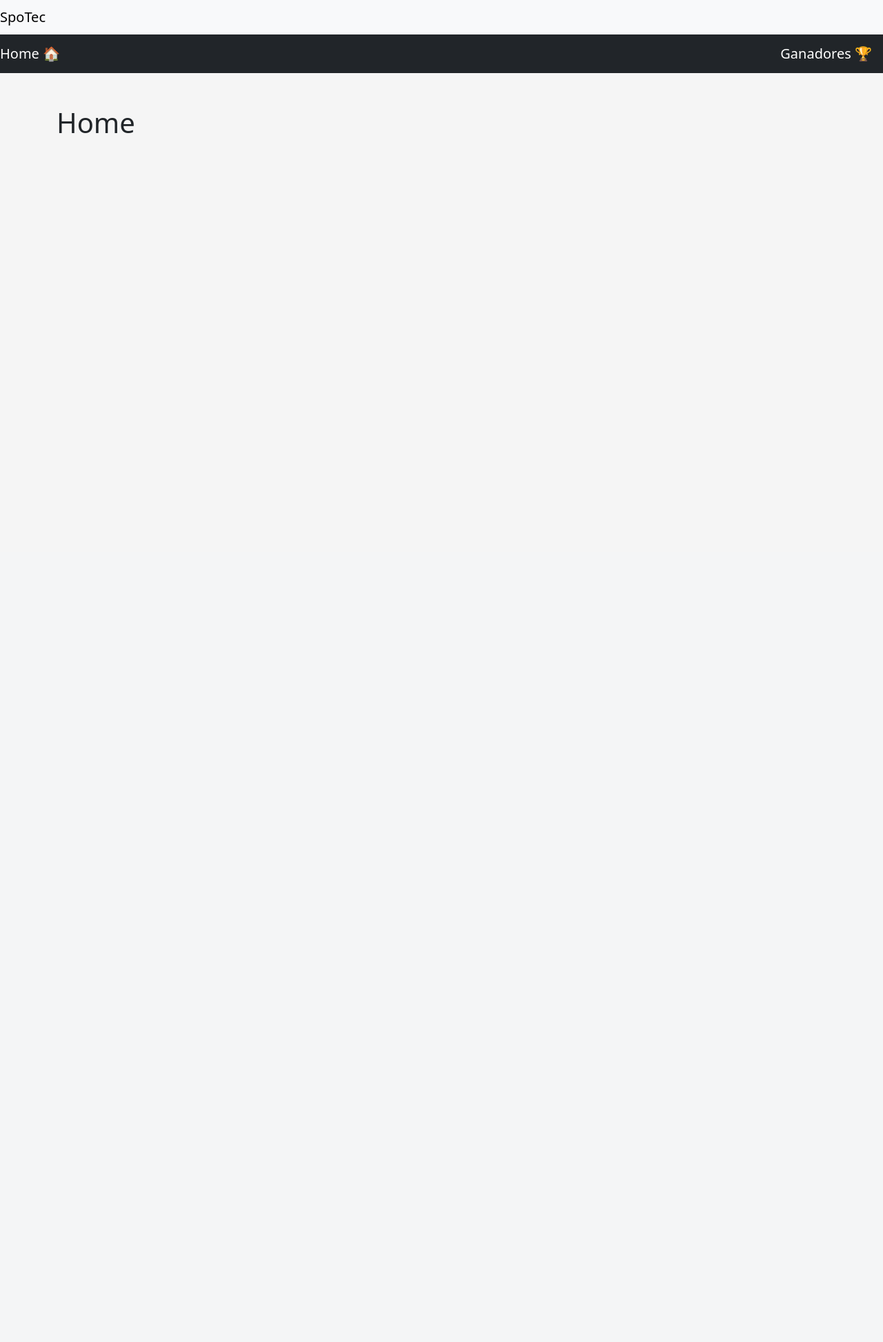
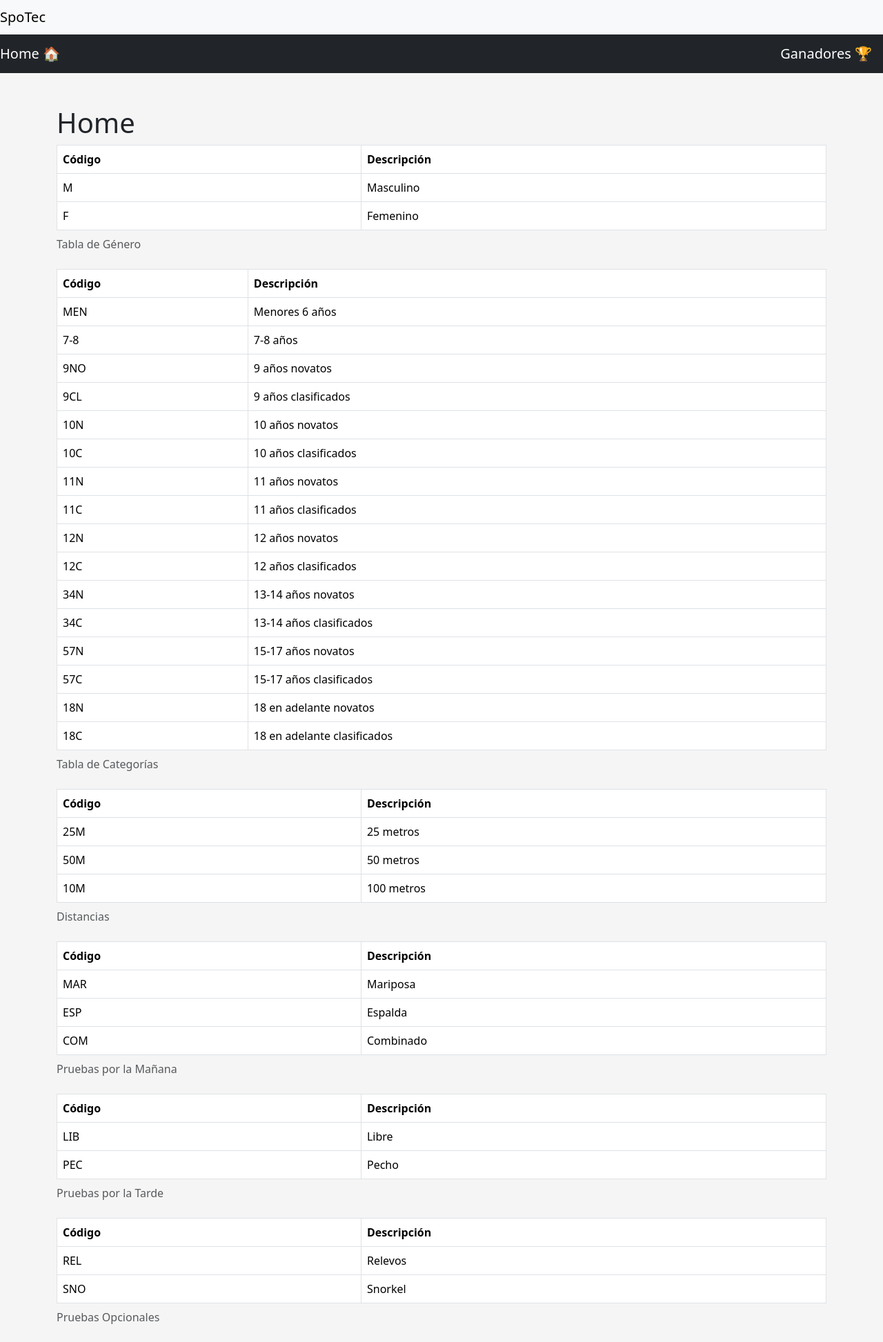
Before and after one commit to JorgeArguello1999/Spotec, a Django app: page / in a window 1280 px wide. Shown: the whole page at 69% size. Before the commit the page ends 193 px from the top, so only its background shows below. Run offline with Django 4.2, Linux system fonts and the light colour scheme.

Commit message:
feat: Añadiendo documentación en la vista de home

```diff
--- a/home/templates/index.html
+++ b/home/templates/index.html
@@ -7,6 +7,190 @@
 <div class="container mt-5">
     <h1>Home</h1>
 
+    <table border="1" class="table table-bordered">
+        <caption>Tabla de Género</caption>
+        <thead>
+          <tr>
+            <th>Código</th>
+            <th>Descripción</th>
+          </tr>
+        </thead>
+        <tbody>
+          <tr>
+            <td>M</td>
+            <td>Masculino</td>
+          </tr>
+          <tr>
+            <td>F</td>
+            <td>Femenino</td>
+          </tr>
+        </tbody>
+    </table>
+
+    <table border="1" class="table table-bordered">
+        <caption>Tabla de Categorías</caption>
+        <thead>
+          <tr>
+            <th>Código</th>
+            <th>Descripción</th>
+          </tr>
+        </thead>
+        <tbody>
+          <tr>
+            <td>MEN</td>
+            <td>Menores 6 años</td>
+          </tr>
+          <tr>
+            <td>7-8</td>
+            <td>7-8 años</td>
+          </tr>
+          <tr>
+            <td>9NO</td>
+            <td>9 años novatos</td>
+          </tr>
+          <tr>
+            <td>9CL</td>
+            <td>9 años clasificados</td>
+          </tr>
+          <tr>
+            <td>10N</td>
+            <td>10 años novatos</td>
+          </tr>
+          <tr>
+            <td>10C</td>
+            <td>10 años clasificados</td>
+          </tr>
+          <tr>
+            <td>11N</td>
+            <td>11 años novatos</td>
+          </tr>
+          <tr>
+            <td>11C</td>
+            <td>11 años clasificados</td>
+          </tr>
+          <tr>
+            <td>12N</td>
+            <td>12 años novatos</td>
+          </tr>
+          <tr>
+            <td>12C</td>
+            <td>12 años clasificados</td>
+          </tr>
+          <tr>
+            <td>34N</td>
+            <td>13-14 años novatos</td>
+          </tr>
+          <tr>
+            <td>34C</td>
+            <td>13-14 años clasificados</td>
+          </tr>
+          <tr>
+            <td>57N</td>
+            <td>15-17 años novatos</td>
+          </tr>
+          <tr>
+            <td>57C</td>
+            <td>15-17 años clasificados</td>
+          </tr>
+          <tr>
+            <td>18N</td>
+            <td>18 en adelante novatos</td>
+          </tr>
+          <tr>
+            <td>18C</td>
+            <td>18 en adelante clasificados</td>
+          </tr>
+        </tbody>
+    </table>
+
+    <table border="1" class="table table-bordered">
+        <caption>Distancias</caption>
+        <thead>
+          <tr>
+            <th>Código</th>
+            <th>Descripción</th>
+          </tr>
+        </thead>
+        <tbody>
+          <tr>
+            <td>25M</td>
+            <td>25 metros</td>
+          </tr>
+          <tr>
+            <td>50M</td>
+            <td>50 metros</td>
+          </tr>
+          <tr>
+            <td>10M</td>
+            <td>100 metros</td>
+          </tr>
+        </tbody>
+      </table>
+
+    <table border="1" class="table table-bordered">
+        <caption>Pruebas por la Mañana</caption>
+        <thead>
+          <tr>
+            <th>Código</th>
+            <th>Descripción</th>
+          </tr>
+        </thead>
+        <tbody>
+          <tr>
+            <td>MAR</td>
+            <td>Mariposa</td>
+          </tr>
+          <tr>
+            <td>ESP</td>
+            <td>Espalda</td>
+          </tr>
+          <tr>
+            <td>COM</td>
+            <td>Combinado</td>
+          </tr>
+        </tbody>
+      </table>
+
+    <table border="1" class="table table-bordered">
+        <caption>Pruebas por la Tarde</caption>
+        <thead>
+          <tr>
+            <th>Código</th>
+            <th>Descripción</th>
+          </tr>
+        </thead>
+        <tbody>
+          <tr>
+            <td>LIB</td>
+            <td>Libre</td>
+          </tr>
+          <tr>
+            <td>PEC</td>
+            <td>Pecho</td>
+          </tr>
+        </tbody>
+      </table>
+
+    <table border="1" class="table table-bordered">
+        <caption>Pruebas Opcionales</caption>
+        <thead>
+          <tr>
+            <th>Código</th>
+            <th>Descripción</th>
+          </tr>
+        </thead>
+        <tbody>
+          <tr>
+            <td>REL</td>
+            <td>Relevos</td>
+          </tr>
+          <tr>
+            <td>SNO</td>
+            <td>Snorkel</td>
+          </tr>
+        </tbody>
+      </table>
+
 </div>
 
 {% endblock %}
```
